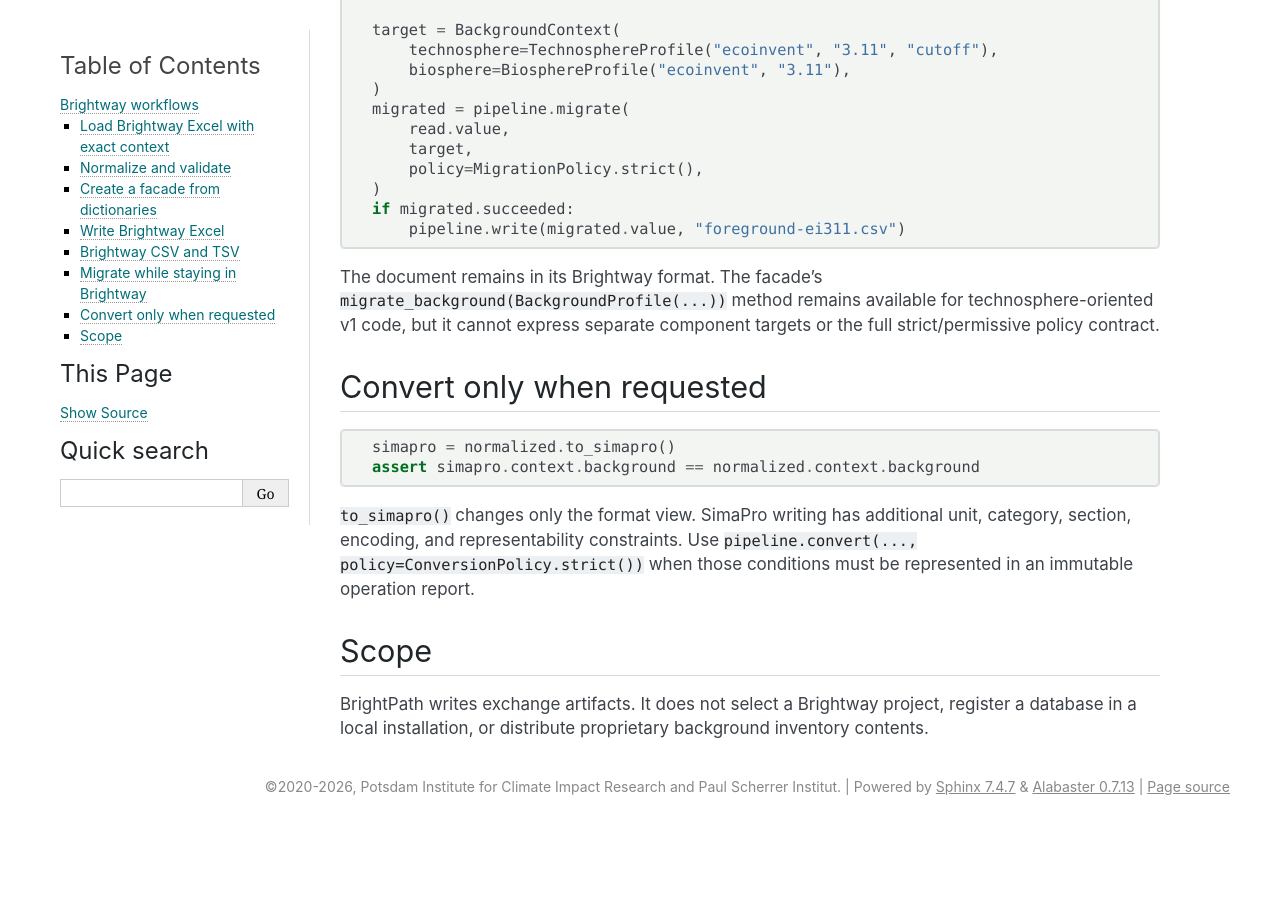
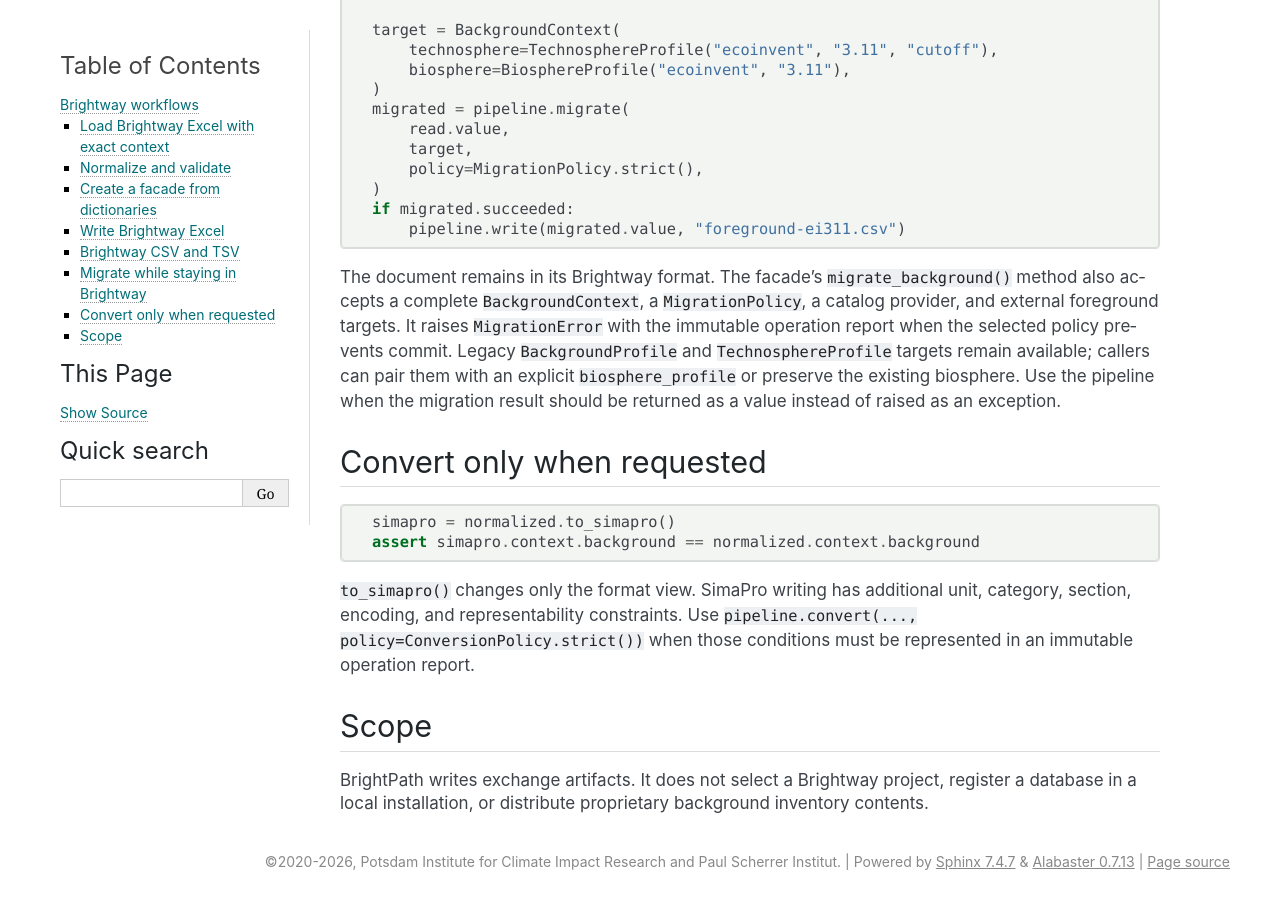
Before and after one commit to romainsacchi/brightpath, a Sphinx documentation site: the page built from docs/workflows/brightway.rst, in a window 1280 px wide and 900 px high, scrolled down 2515 px. Built offline with Sphinx 7.4.7, drawn with Linux system fonts in a browser that asks for light colours; before the commit the page ends 3340 px from its top, so only the background shows below that.

Commit message:
Align documentation with current APIs
Document required dataset comments, SimaPro biosphere inference outcomes, complete facade migration support, catalog discovery, and the one-way heuristic UVEK route. Expose facade migration methods in the API reference and repair their cross-references.

```diff
--- a/docs/api.rst
+++ b/docs/api.rst
@@ -6,11 +6,9 @@
 
 .. autoclass:: brightpath.BrightwayInventory
    :members:
-   :exclude-members: migrate_background
 
 .. autoclass:: brightpath.SimaProInventory
    :members:
-   :exclude-members: migrate_background
 
 Exact context
 -------------
--- a/docs/workflows/analysis.rst
+++ b/docs/workflows/analysis.rst
@@ -141,6 +141,9 @@
 ``simapro_biosphere_catalog_invalid`` for integrity/profile failures, and
 ``simapro_biosphere_catalog_failed`` for other provider failures. These are
 inspectable ``AnalysisResult`` errors; no best-effort SimaPro parse occurs.
+When inference cannot list any biosphere profiles it reports
+``simapro_biosphere_inference_unavailable``; a provider failure while listing
+them reports ``simapro_biosphere_inference_failed``.
 
 Supported inputs and inference
 ------------------------------
--- a/docs/workflows/brightway.rst
+++ b/docs/workflows/brightway.rst
@@ -144,9 +144,14 @@
        pipeline.write(migrated.value, "foreground-ei311.csv")
 
 The document remains in its Brightway format. The facade's
-``migrate_background(BackgroundProfile(...))`` method remains available for
-technosphere-oriented v1 code, but it cannot express separate component
-targets or the full strict/permissive policy contract.
+``migrate_background()`` method also accepts a complete ``BackgroundContext``,
+a ``MigrationPolicy``, a catalog provider, and external foreground
+targets. It raises ``MigrationError`` with the immutable operation report when
+the selected policy prevents commit. Legacy ``BackgroundProfile`` and
+``TechnosphereProfile`` targets remain available; callers can pair them with
+an explicit ``biosphere_profile`` or preserve the existing biosphere. Use the
+pipeline when the migration result should be returned as a value instead of
+raised as an exception.
 
 Convert only when requested
 ---------------------------
--- a/docs/workflows/conversion.rst
+++ b/docs/workflows/conversion.rst
@@ -231,8 +231,10 @@
 
    assert uvek_csv.value.context.background == uvek_background
 
-This is not an ecoinvent-to-UVEK mapping. Cross-family background migration
-remains unavailable.
+This format-only step is not an ecoinvent-to-UVEK mapping. Cross-family
+background migration remains a separate explicit operation. The only packaged
+cross-family route is the heuristic forward ecoinvent 3.6–3.12 to UVEK 2025
+route; UVEK-to-ecoinvent migration remains unavailable.
 
 File round-trip limits
 ----------------------
--- a/docs/workflows/simapro.rst
+++ b/docs/workflows/simapro.rst
@@ -4,8 +4,9 @@
 Load with exact context
 -----------------------
 
-SimaPro names encode database-specific conventions, so pass the exact
-technosphere and biosphere context when it is not embedded elsewhere:
+SimaPro names encode database-specific conventions, and a SimaPro CSV is not
+treated as an exact background-context source. New code should therefore pass
+the exact technosphere and biosphere context explicitly:
 
 .. code-block:: python
 
```
Also changed, not shown: other parts of docs/workflows/analysis.rst (+1 -1 lines), README.md (+9 -2 lines), docs/workflows/validation.rst (+5 -2 lines), 2 other files.
